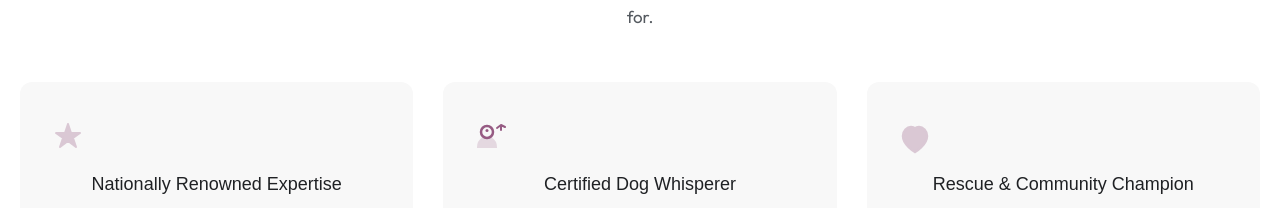
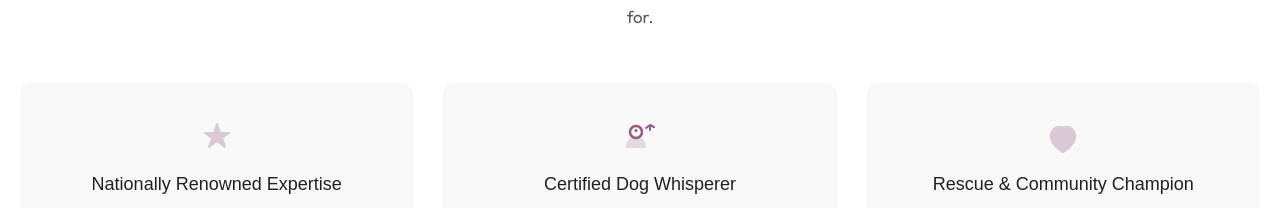
Before and after one commit to MPC2024/tdhps-website, a Next.js app: page /donna-williams in a window 1280 px wide. Shown: the part 2006-2214 px from the top of the page. Built offline with nearby package versions, Linux system fonts and the light colour scheme; no server answers; a web font is replaced by a local one.

Commit message:
Center SVG icons on all groomer bio pages
Added display:flex + justifyContent:center to icon containers
on donna-williams, francy-quevedo, margarita-batres, keylin-paulina.

Co-Authored-By: Claude Opus 4.6 (1M context) <noreply@anthropic.com>

```diff
--- a/app/donna-williams/page.tsx
+++ b/app/donna-williams/page.tsx
@@ -411,7 +411,7 @@ export default function DonnaWilliamsPage() {
                   textAlign: "center",
                 }}
               >
-                <div style={{ marginBottom: "16px" }}>
+                <div style={{ marginBottom: "16px", display: "flex", justifyContent: "center" }}>
                   {card.icon}
                 </div>
                 <h3
--- a/app/francy-quevedo/page.tsx
+++ b/app/francy-quevedo/page.tsx
@@ -387,7 +387,7 @@ export default function FrancyQuevedoPage() {
                   textAlign: "center",
                 }}
               >
-                <div style={{ marginBottom: "16px" }}>
+                <div style={{ marginBottom: "16px", display: "flex", justifyContent: "center" }}>
                   {card.icon}
                 </div>
                 <h3
--- a/app/keylin-paulina-orellana-delcid/page.tsx
+++ b/app/keylin-paulina-orellana-delcid/page.tsx
@@ -401,7 +401,7 @@ export default function KeylinOrellanaPage() {
                   textAlign: "center",
                 }}
               >
-                <div style={{ marginBottom: "16px" }}>
+                <div style={{ marginBottom: "16px", display: "flex", justifyContent: "center" }}>
                   {card.icon}
                 </div>
                 <h3
--- a/app/margarita-batres/page.tsx
+++ b/app/margarita-batres/page.tsx
@@ -387,7 +387,7 @@ export default function MargaritaBatresPage() {
                   textAlign: "center",
                 }}
               >
-                <div style={{ marginBottom: "16px" }}>
+                <div style={{ marginBottom: "16px", display: "flex", justifyContent: "center" }}>
                   {card.icon}
                 </div>
                 <h3
```
